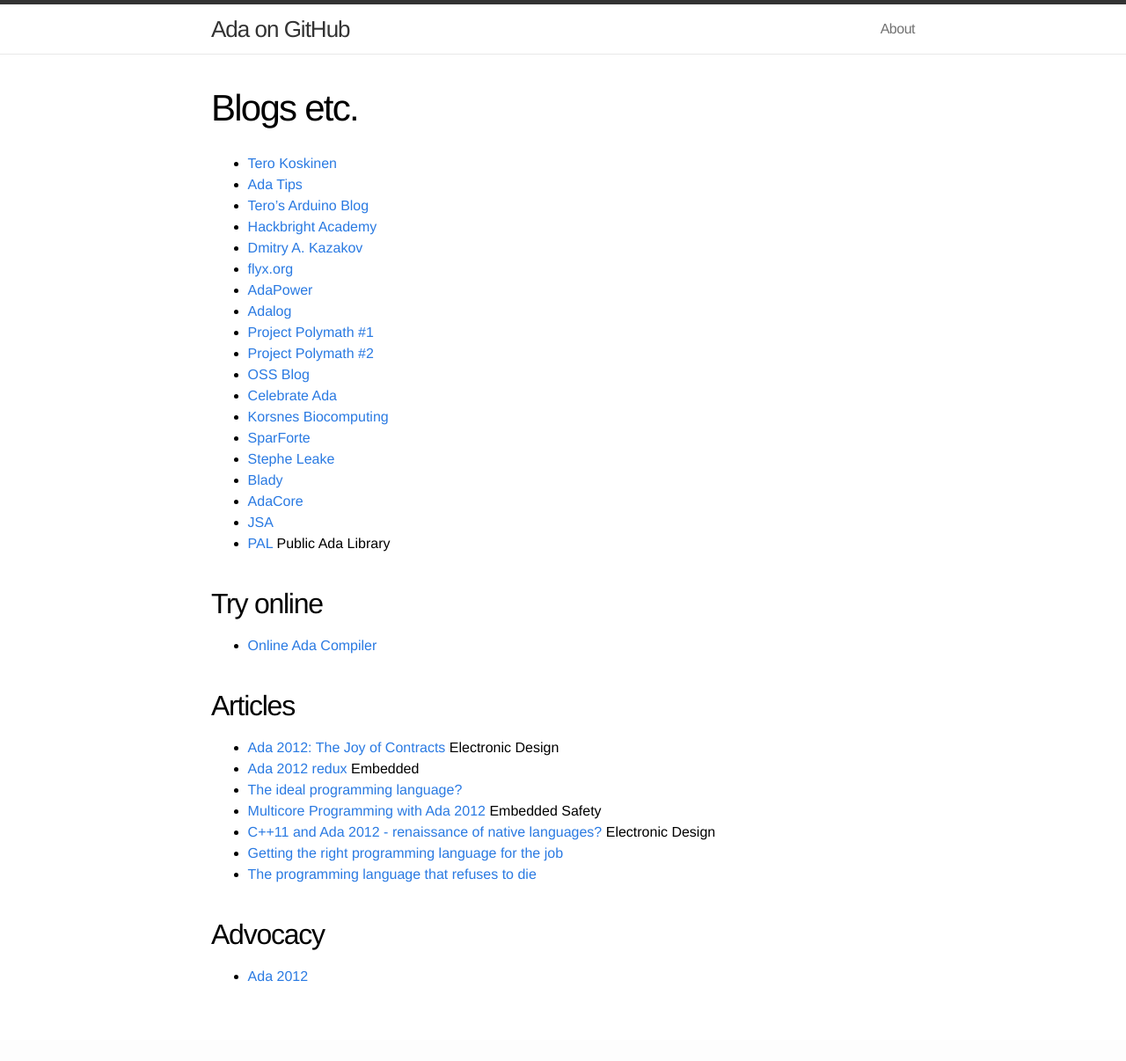
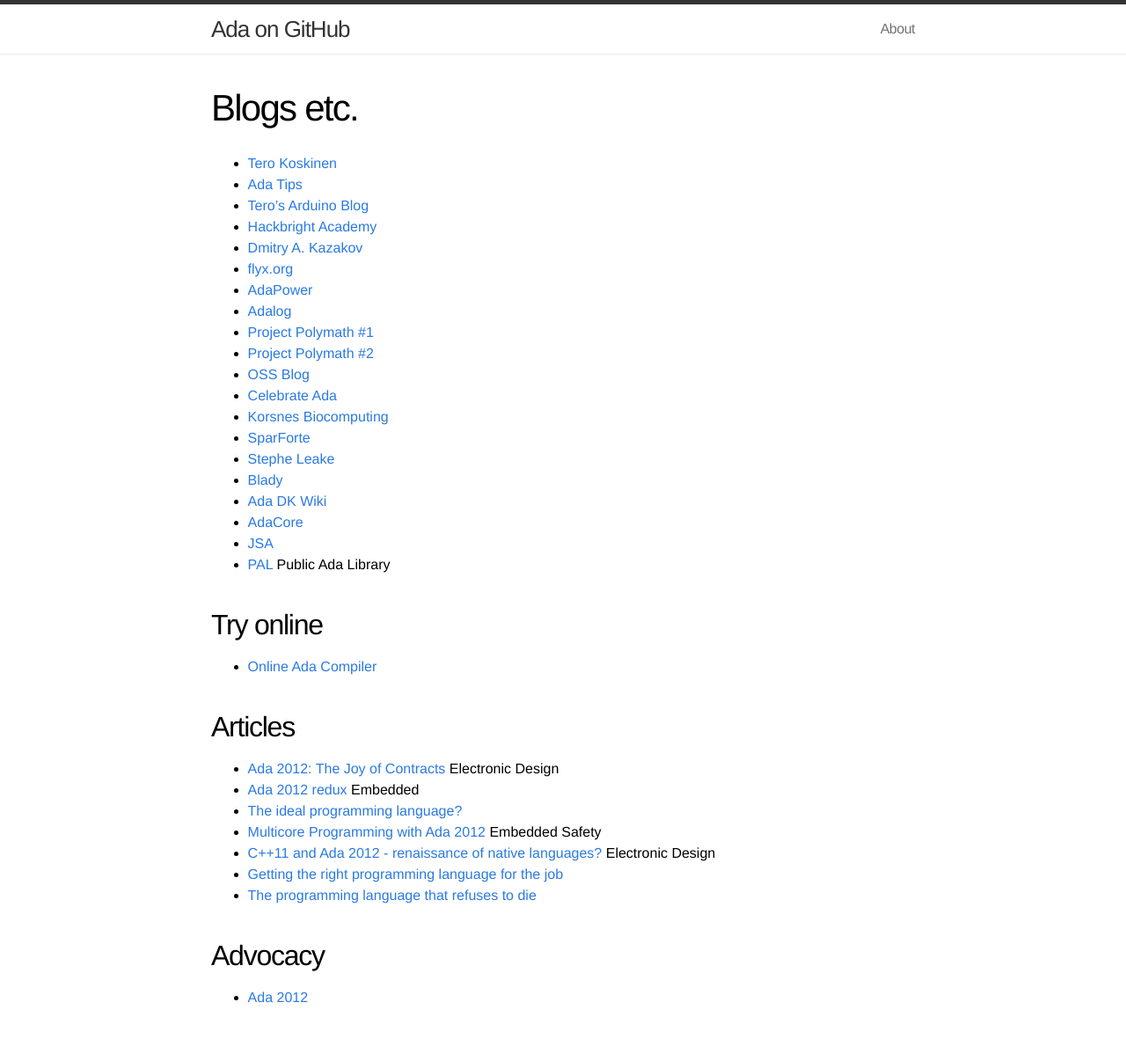
Before and after one commit to quornings/quornings.github.io, a Jekyll site: the page built from blogs.md, in a window 1280 px wide. Shown: the whole page at 88% size. Built offline with Jekyll 4.4.1, drawn with Linux system fonts in a browser that asks for light colours; before the commit the page ends 1182 px from its top, so only the background shows below that.

Commit message:
Add Ada DK Wiik

```diff
--- a/blogs.md
+++ b/blogs.md
@@ -20,6 +20,7 @@ permalink: /blogs/
 - [SparForte](http://sparforte.com/)
 - [Stephe Leake](https://stephe-leake.org)
 - [Blady](https://blady.pagesperso-orange.fr)
+- [Ada DK Wiki](http://wiki.ada-dk.org)
 - [AdaCore](https://blog.adacore.com)
 - [JSA](http://www.jacob-sparre.dk)
 - [PAL](https://www.pegasoft.ca/pal.html) Public Ada Library
```
